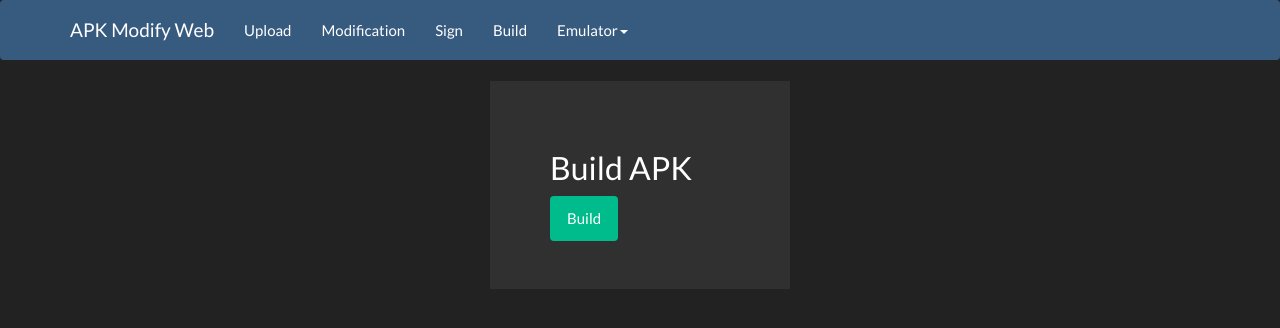
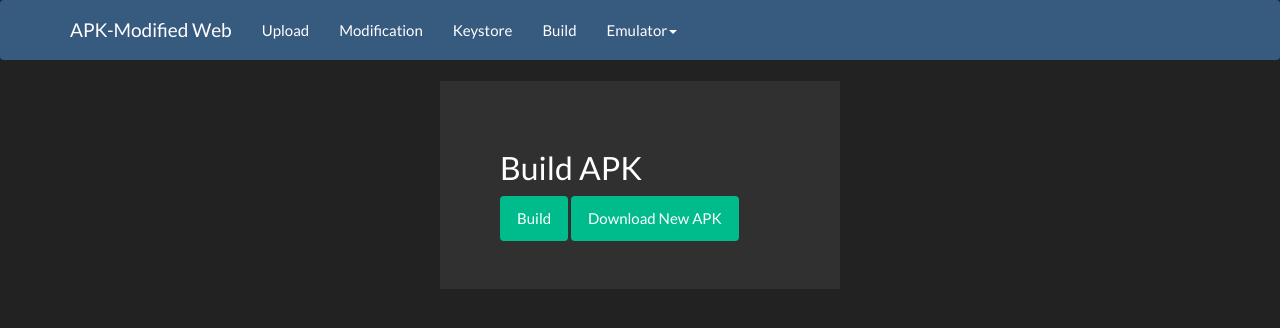
Before and after one commit to zondatw/APK-Modified_Web, a Flask app: page /build in a window 1280 px wide. Shown: the top 328 px of the page. Run offline with Flask 2, Linux system fonts and the light colour scheme; some libraries are stand-ins or nearby versions.

Commit message:
Add new feature: download

```diff
--- a/app.py
+++ b/app.py
@@ -8,7 +8,7 @@ from subprocess import PIPE, STDOUT
 
 from flask import Flask
 from flask import jsonify, request, json
-from flask import render_template
+from flask import render_template, send_file
 from werkzeug.utils import secure_filename
 
 import flask_config
@@ -87,33 +87,33 @@ def build_apk():
         .format(unpack_dir_path=flask_config.unpack_dir_path,
                 apk_name=flask_config.apk_name)
 
-def create_sign(dict_sign_data):
+def create_keystore(dict_keystore_data):
     keytool_format = \
         ("\"{java_path}\keytool\" -genkey -v -keyalg DSA -keysize 1024 -sigalg SHA1withDSA -validity 20000 " + \
         "-keystore {keystore_path} -alias {alias} -keypass {keypass} -storepass {storepass}") \
         .format(java_path=flask_config.java_path,
                 keystore_path=flask_config.keystore_path,
-                alias=dict_sign_data['alias'],
-                keypass=dict_sign_data['keypass'],
-                storepass=dict_sign_data['storepass'])
+                alias=dict_keystore_data['alias'],
+                keypass=dict_keystore_data['keypass'],
+                storepass=dict_keystore_data['storepass'])
 
-    keytool_sign_info_format = \
+    keytool_keystore_info_format = \
         "{common_name}\n{organization_unit}\n{organization_name}\n{locality_name}\n{state_name}\n{country}\ny\n" \
-        .format(common_name=dict_sign_data['common_name'],
-                organization_unit=dict_sign_data['organization_unit'],
-                organization_name=dict_sign_data['organization_name'],
-                locality_name=dict_sign_data['locality_name'],
-                state_name=dict_sign_data['state_name'],
-                country=dict_sign_data['country'])
+        .format(common_name=dict_keystore_data['common_name'],
+                organization_unit=dict_keystore_data['organization_unit'],
+                organization_name=dict_keystore_data['organization_name'],
+                locality_name=dict_keystore_data['locality_name'],
+                state_name=dict_keystore_data['state_name'],
+                country=dict_keystore_data['country'])
 
     p = subprocess.Popen(keytool_format, stdout=PIPE, stdin=PIPE, stderr=STDOUT)
 
-    out = p.communicate(input=keytool_sign_info_format.encode())[0]
+    out = p.communicate(input=keytool_keystore_info_format.encode())[0]
     if 'Exception' in str(out):
-        print("Exception", str(out))
+        print("Exception", out.decode('UTF-8', 'strict'))
         return False
     else:
-        print("create sign success!")
+        print("create keystore success!")
 
 
 def sign_apk():
@@ -122,9 +122,9 @@ def sign_apk():
         "-keystore {keystore_path} -storepass {storepass} \"{apk_file_path}\" {alias}") \
         .format(java_path=flask_config.java_path,
                 keystore_path=flask_config.keystore_path,
-                storepass=flask_config.sign_storepass,
+                storepass=flask_config.keystore_storepass,
                 apk_file_path=flask_config.new_apk_file_path,
-                alias=flask_config.sign_alias)
+                alias=flask_config.keystore_alias)
 
     p = subprocess.Popen(jarsigner_format, stdout=PIPE, stdin=PIPE, stderr=STDOUT)
     out = p.communicate()[0]
@@ -194,10 +194,8 @@ def getEmulatorDevices():
 
     ret_mes = subprocess.check_output(emulator_list_format, shell=True)
     device_list = [device.strip() for device in ret_mes.decode('utf-8').split('\n') if device]
-    flask_config.devices_list = []
     return_devices_list = []
     for idx, device in enumerate(device_list):
-        flask_config.devices_list.append(device)
         return_devices_list.append({
             "idx": idx,
             "device": device})
@@ -222,10 +220,8 @@ def getStartEmulatorDevices():
 
     device_list = [device.split('\t')[0].strip() for device in ret_mes.decode('utf-8').split('\n') \
         if device.strip() and len(device.split('\t')) == 2 and 'device' in device.split('\t')[-1]]
-    flask_config.start_devices_list = []
     return_start_devices_list = []
     for idx, device in enumerate(device_list):
-        flask_config.start_devices_list.append(device)
         return_start_devices_list.append({
             'idx': idx,
             'device': device
@@ -285,19 +281,21 @@ def remove_file():
     return jsonify()
 
 
-@app.route('/api/upload_exists_sign', methods=['POST'])
-def upload_exists_sign():
-    flask_config.sign_storepass = request.form['storepass']
-    flask_config.sign_alias = request.form['alias']
+@app.route('/api/upload_exists_keystore', methods=['POST'])
+def upload_exists_keystore():
+    flask_config.keystore_storepass = request.form['storepass']
+    flask_config.keystore_alias = request.form['alias']
     f = request.files.get('file')
     f.save(flask_config.keystore_path)
     return jsonify()
 
 
-@app.route('/api/new_sign', methods=['POST'])
-def new_sign():
+@app.route('/api/new_keystore', methods=['POST'])
+def new_keystore():
     dict_data = {key: value[0] for key, value in dict(request.form).items()}
-    create_sign(dict_data)
+    create_keystore(dict_data)
+    flask_config.keystore_storepass = dict_data['storepass']
+    flask_config.keystore_alias = dict_data['alias']
     return jsonify()
 
 
@@ -306,6 +304,16 @@ def build_and_sign_apk():
     build_apk()
     sign_apk()
     return jsonify()
+
+
+@app.route('/download/new_apk', methods=['GET'])
+def download_new_apk():
+    return send_file(flask_config.new_apk_file_path)
+
+
+@app.route('/download/keystore', methods=['GET'])
+def download_keystore():
+    return send_file(flask_config.keystore_path)
 
 
 #--------------------------------------------------------------
@@ -340,9 +348,9 @@ def upload_file():
 def modification():
     return render_template('modification.html')
 
-@app.route('/sign')
-def sign():
-    return render_template('sign.html')
+@app.route('/keystore')
+def keystore():
+    return render_template('keystore.html')
 
 @app.route('/build')
 def build():
--- a/templates/build.html
+++ b/templates/build.html
@@ -7,12 +7,13 @@
 {% endblock %}
 
 {% block section %}
-    <div id="build_apk" class="jumbotron", style="max-width: 300px; margin: 0 auto; padding-left: 60px; padding-right: 60px">
+    <div id="build_apk" class="jumbotron", style="max-width: 400px; margin: 0 auto; padding-left: 60px; padding-right: 60px">
         <h2>Build APK</h2>
         <div id="build">
             <form @submit.prevent="submit" class="form-horizontal">
                 <fieldset>
                     <button type="submit" class="btn btn-success" style="margin: 0 auto; ">Build</button>
+                    <button type="button" @click="downloadNewApk" class="btn btn-success" style="margin: 0 auto; ">Download New APK</button>
                 </fieldset>
             </form>
         </div>
@@ -31,18 +32,21 @@
             el: '#build',
             data: {
                 apiUrl: '/api/build_and_sign_apk',
-                redirectURL: '/emulator'
+                redirectURL: '/emulator',
+                downloadUrl_new_apk: '/download/new_apk'
             },
             methods: {
                 submit: function(event) {
                     this.$http.post(this.apiUrl, )
                         .then(function (response) {
-                            window.location.href = this.redirectURL;
+                        alert('Build success!')
                     }, function (err) {
                         alert('Build Error')
                         console.log(err)
                     })
-
+                },
+                downloadNewApk: function(event) {
+                     window.location.href = this.downloadUrl_new_apk
                 }
             }
 
--- a/templates/index.html
+++ b/templates/index.html
@@ -8,9 +8,9 @@
 
 {% block section %}
     <div id="index" class="jumbotron", style="max-width: 800px; margin: 0 auto; padding-left: 60px; padding-right: 60px">
-        <h1>APK Modify Web</h1>
+        <h1>APK-Modified Web</h1>
         <p>Hello, I'm zonda</p>
-        <p>Welcome to APK Modify Web</p>
+        <p>Welcome to APK-Modified Web</p>
     </div>
 {% endblock %}
 
--- a/templates/layout.html
+++ b/templates/layout.html
@@ -9,7 +9,7 @@
         <script src="../static/js/bootstrap.min.js"></script>
         <script src="../static/js/vue.js"></script>
         <script src="../static/js/vue-resource@1.3.3.js"></script>
-        <title>APK Modify Web</title>
+        <title>APK-Modified Web</title>
         {% block head %}{% endblock %}
     </head>
 
@@ -21,7 +21,7 @@
             <div class="navbar navbar-default">
                 <div class="container">
                     <div class="navbar-header">
-                        <a class="navbar-brand" @click="goHome">APK Modify Web</a>
+                        <a class="navbar-brand" @click="goHome">APK-Modified Web</a>
                         <button type="button" class="navbar-toggle" data-toggle="collapse" data-target="#navbar-main">
                             <span class="icon-bar"></span>
                             <span class="icon-bar"></span>
@@ -38,7 +38,7 @@
                                 <a @click="goModification">Modification</a>
                             </li>
                             <li>
-                                <a @click="goSign">Sign</a>
+                                <a @click="goKeystore">Keystore</a>
                             </li>
                             <li>
                                 <a @click="goBuild">Build</a>
@@ -84,7 +84,7 @@
                 redirectURL_indx: '/',
                 redirectURL_uplaod: '/upload',
                 redirectURL_modification: '/modification',
-                redirectURL_sign: '/sign',
+                redirectURL_keystore: '/keystore',
                 redirectURL_build: '/build',
                 redirectURL_emulator: '/emulator',
                 redirectURL_reinstall: '/reinstall',
@@ -99,8 +99,8 @@
                 goModification: function () {
                     window.location.href = this.redirectURL_modification;
                 },
-                goSign: function () {
-                    window.location.href = this.redirectURL_sign;
+                goKeystore: function () {
+                    window.location.href = this.redirectURL_keystore;
                 },
                 goBuild: function () {
                     window.location.href = this.redirectURL_build;
--- a/templates/modification.html
+++ b/templates/modification.html
@@ -219,7 +219,6 @@
         },
         methods: {
             submit_remove_file: function() {
-                console.log("haaaaaaaaaaaa")
                 this.$http.put(this.apiUrl_remove_file, file_list.current_file_object,
                     {headers: {'Content-Type':'application/json; charset=UTF-8'}})
                     .then(function (response) {
```
Also changed, not shown: flask_config.py (+2 -5 lines), templates/keystore.html (renamed from templates/sign.html, +26 -21 lines), README.md, picture/build.JPG, picture/exists_keystore.JPG (renamed from picture/sign.JPG), picture/index.JPG, picture/new_keystore.JPG (added).
